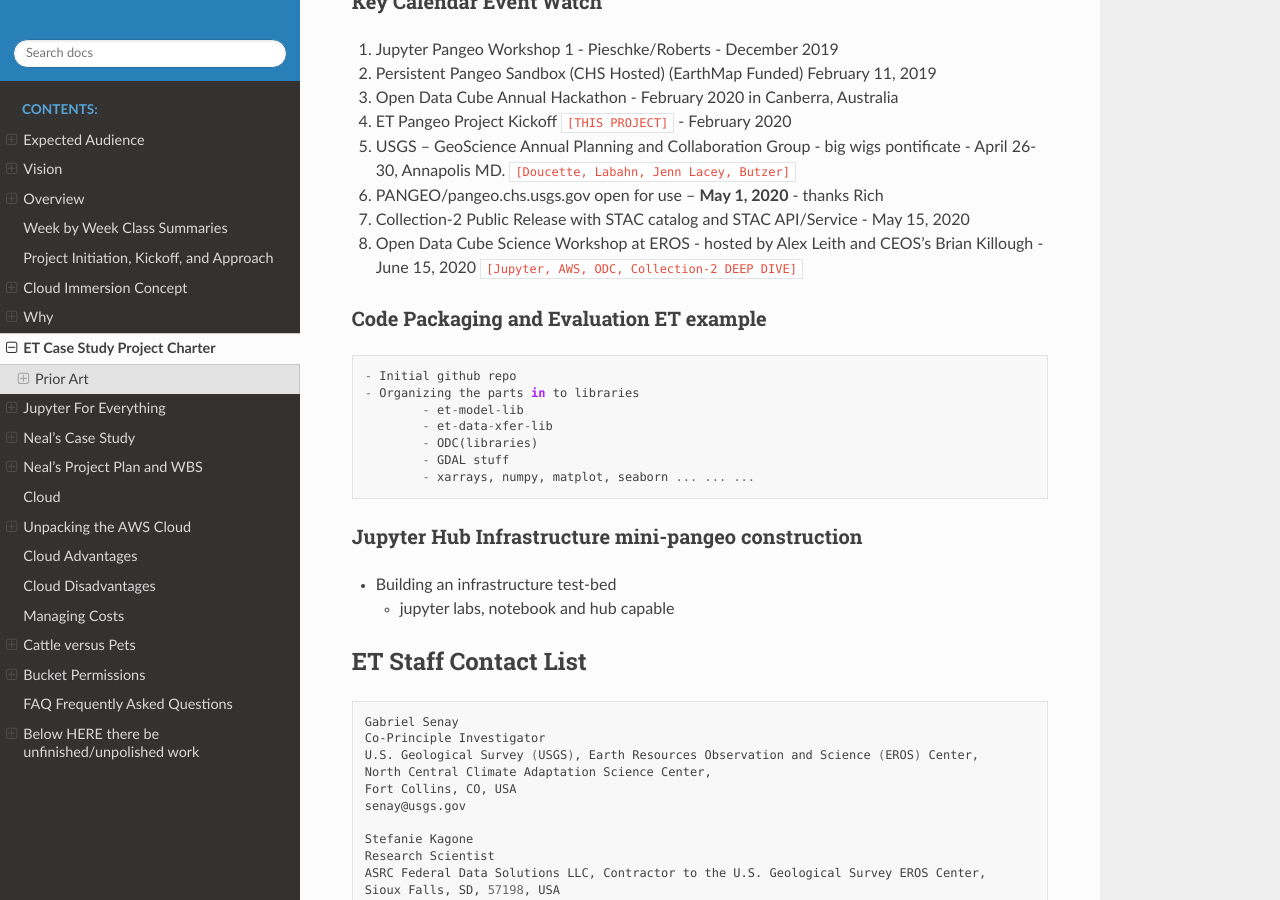
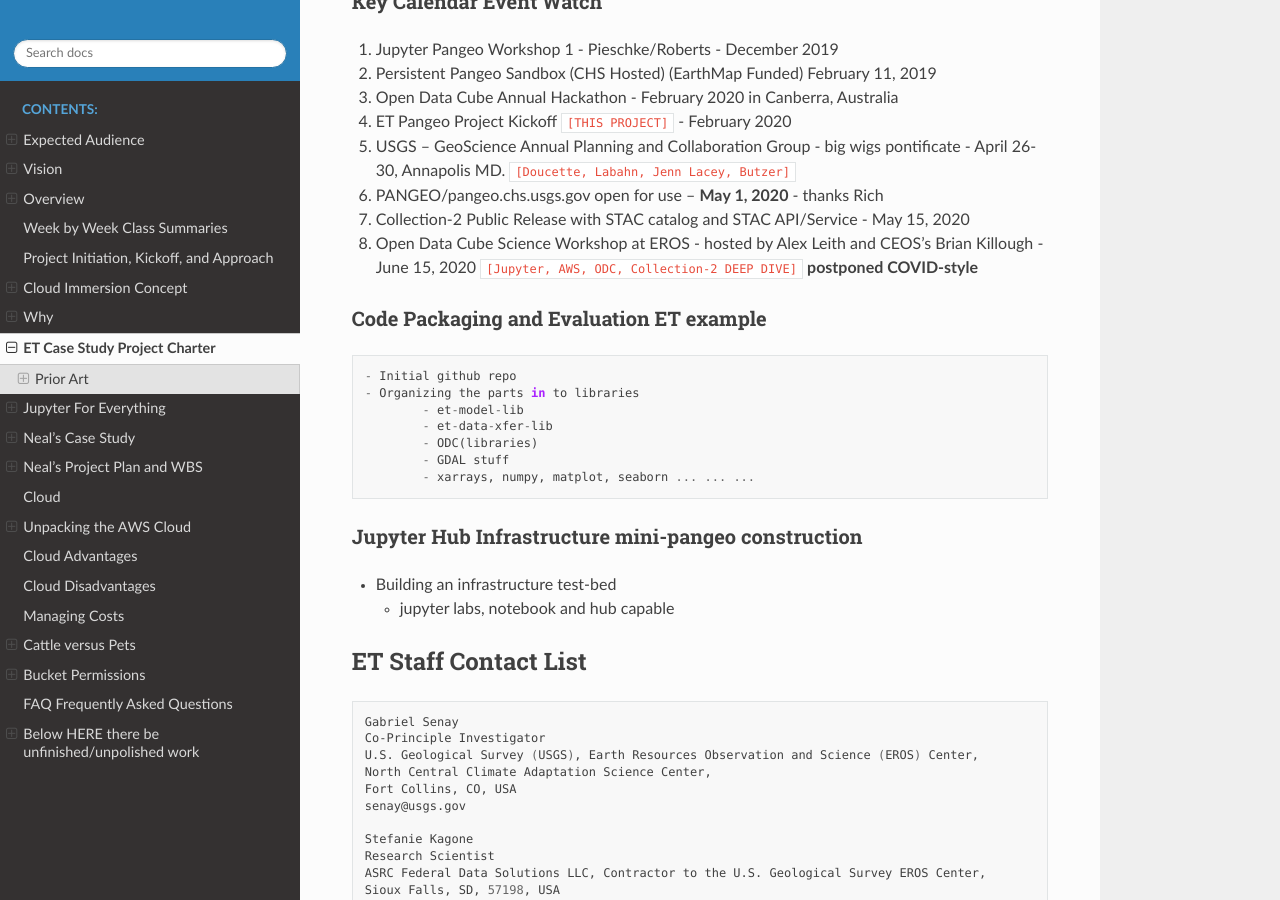
Before and after one commit to tonybutzer/harmony, a Sphinx documentation site: the page built from documentation/source/01project_charter.md, in a window 1280 px wide and 900 px high, scrolled down 2928 px. Built offline with Sphinx 7.4.7 and the Read the Docs theme 2.0.0, drawn with Linux system fonts in a browser that asks for light colours; pages that are not in the unit, such as notebooks, are missing from menus.

Commit message:
automatic git update from Makefile

```diff
--- a/documentation/source/01project_charter.md
+++ b/documentation/source/01project_charter.md
@@ -109,7 +109,7 @@
 4. USGS -- GeoScience Annual Planning and Collaboration Group - big wigs pontificate - April 26-30, Annapolis MD. `[Doucette, Labahn, Jenn Lacey, Butzer]`
 5. PANGEO/pangeo.chs.usgs.gov open for use -- **May 1, 2020** - thanks Rich
 5. Collection-2 Public Release with STAC catalog and STAC API/Service - May 15, 2020
-6. Open Data Cube Science Workshop at EROS - hosted by Alex Leith and CEOS's Brian Killough - June 15, 2020 `[Jupyter, AWS, ODC, Collection-2 DEEP DIVE]`
+6. Open Data Cube Science Workshop at EROS - hosted by Alex Leith and CEOS's Brian Killough - June 15, 2020 `[Jupyter, AWS, ODC, Collection-2 DEEP DIVE]` **postponed COVID-style**
 
 ### Code Packaging and Evaluation ET example
 
```
